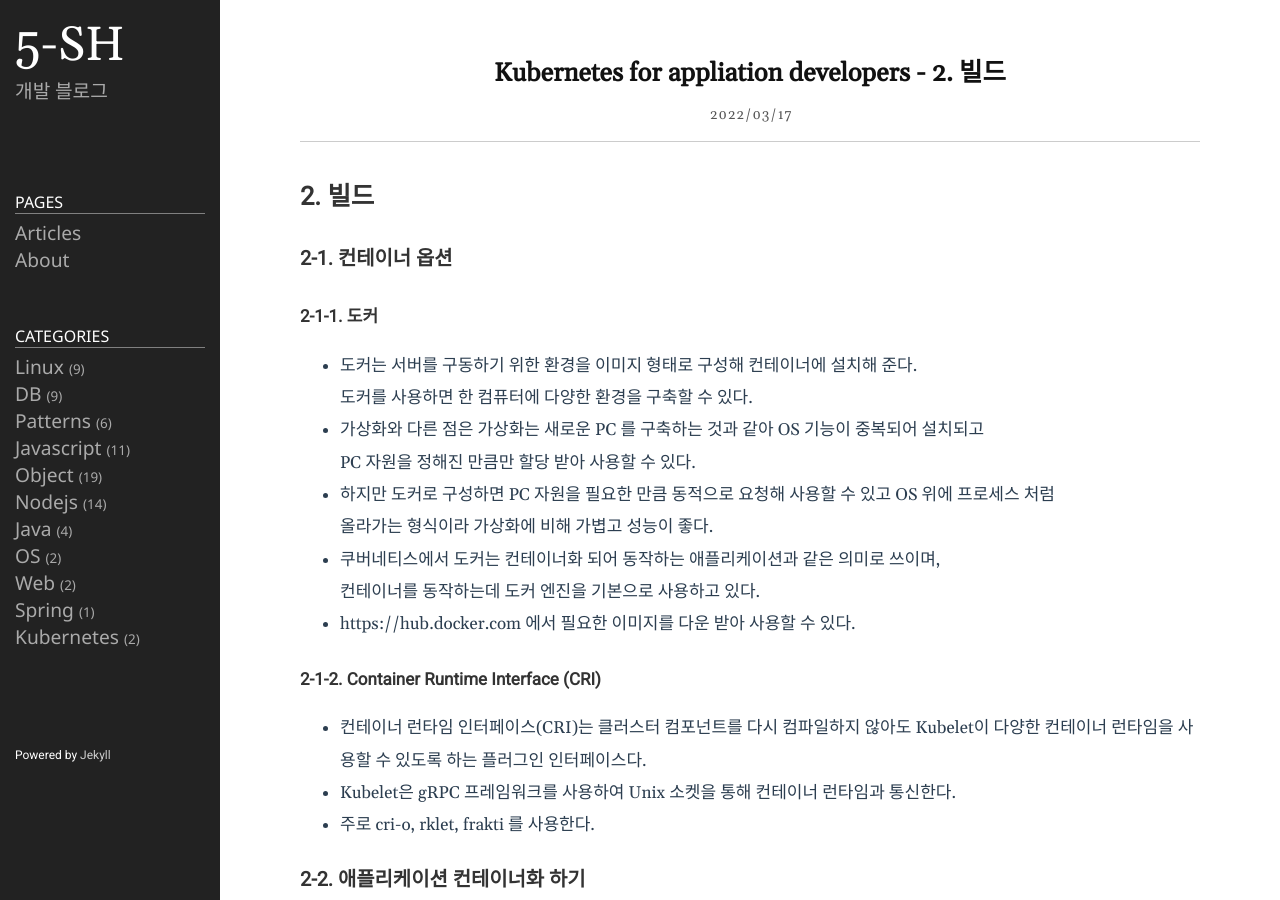
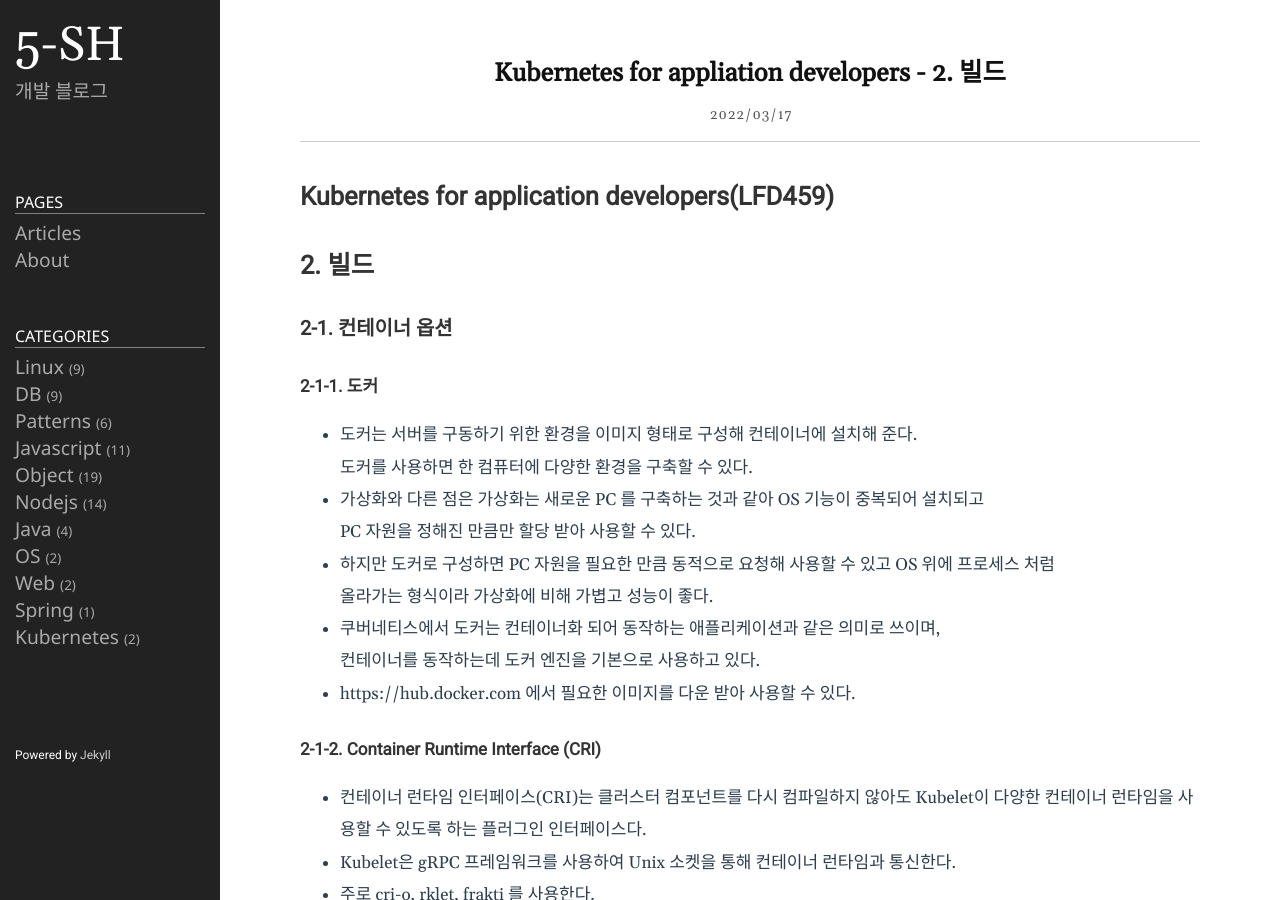
Before and after one commit to 5-SH/5-sh.github.io-deprecated, a Jekyll site: the page built from _posts/2022-03-17-kubernetes-for-application-developers-2.md, in a window 1280 px wide and 900 px high. Built offline with Jekyll 4.4.1, drawn with Linux system fonts in a browser that asks for light colours.

Commit message:
제목 추가

```diff
--- a/_posts/2022-03-17-kubernetes-for-application-developers-2.md
+++ b/_posts/2022-03-17-kubernetes-for-application-developers-2.md
@@ -6,9 +6,12 @@ categories: Kubernetes
 ref: kubernetes, container, docker
 ---
 
+# Kubernetes for application developers(LFD459)
+
 ## 2. 빌드
 
 ### 2-1. 컨테이너 옵션
+
 #### 2-1-1. 도커
   - 도커는 서버를 구동하기 위한 환경을 이미지 형태로 구성해 컨테이너에 설치해 준다.
   도커를 사용하면 한 컴퓨터에 다양한 환경을 구축할 수 있다.
```
